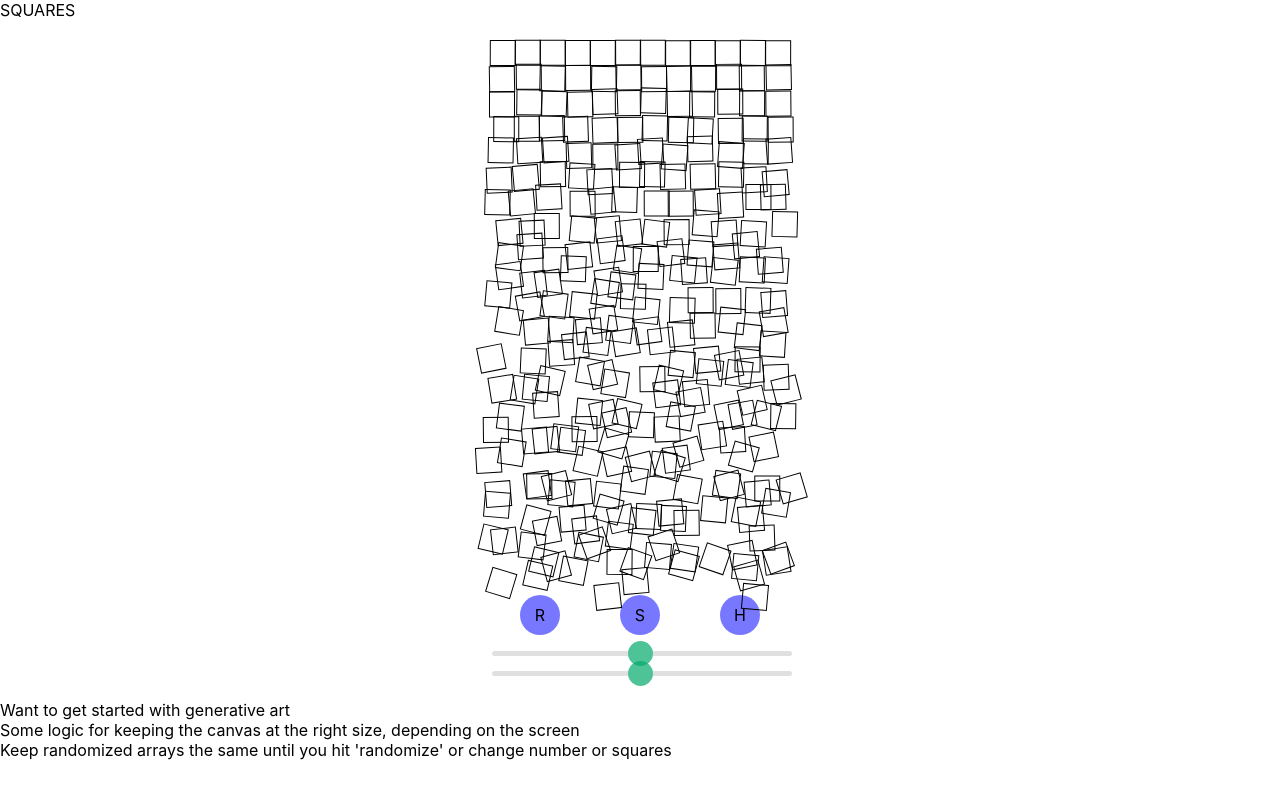
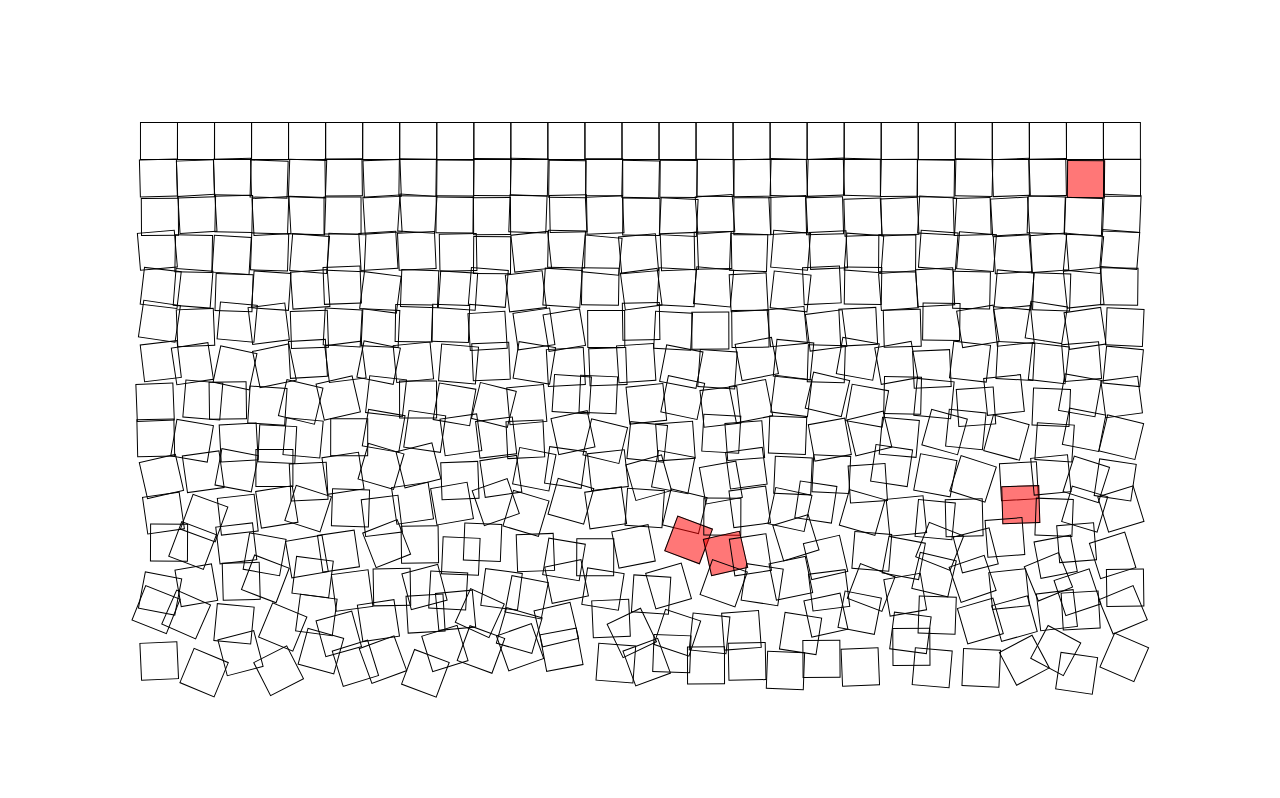
Before and after one commit to Sventenhaaf/haafpixels, a React (Vite) app: page / in a window 1280 px wide. Built offline with nearby package versions, Linux system fonts and the light colour scheme.

Commit message:
customize for big screen

```diff
--- a/src/Pages/Squares/Button.tsx
+++ b/src/Pages/Squares/Button.tsx
@@ -5,10 +5,13 @@ interface Props {
   onClick: React.MouseEventHandler<HTMLDivElement>;
 }
 
-const Square: FC<Props> = ({ children, onClick }) => {
+const Button: FC<Props> = ({ children, onClick }) => {
   return (
     <div
-      onClick={onClick}
+      onClick={e => {
+        e.stopPropagation();
+        onClick(e);
+      }}
       style={{
         width: 40,
         height: 40,
@@ -18,6 +21,7 @@ const Square: FC<Props> = ({ children, onClick }) => {
         display: "flex",
         alignItems: "center",
         justifyContent: "center",
+        cursor: "pointer",
       }}
     >
       {children}
@@ -25,4 +29,4 @@ const Square: FC<Props> = ({ children, onClick }) => {
   );
 };
 
-export default Square;
+export default Button;
--- a/src/Pages/Squares/Nees.tsx
+++ b/src/Pages/Squares/Nees.tsx
@@ -1,4 +1,10 @@
-import React, { useEffect, useState, Fragment, FC } from "react";
+/*
+NICE TO HAVE:
+- Sliders for amount of squares in width and height
+- Opacity white background for controls
+*/
+
+import React, { useEffect, useState, Fragment, FC, useRef } from "react";
 import Square from "./Square";
 import Button from "./Button";
 import Slider from "./Slider";
@@ -12,20 +18,34 @@ const getRandomValues = (widthArray: number[], heightArray: number[]) =>
 const getZeroValues = (widthArray: number[], heightArray: number[]) => widthArray.map(() => heightArray.map(() => [0, 0, 0]));
 
 const Nees: FC<Props> = ({}) => {
-  const { width, height, size, widthArray, heightArray } = getDimenstions();
+  const [sensitivityX, setSensitivityX] = useState(25);
+  const [sensitivityY, setSensitivityY] = useState(25);
+  const [sensitivityPhi, setSensitivityPhi] = useState(25);
+  const [squaresHeight, setSquaresHeight] = useState(15);
+  const [squaresWidth, setSquaresWidth] = useState(27);
+  const [hidden, setHidden] = useState(true);
+  const [isDragging, setIsDragging] = useState(false);
+  const [style, setStyle] = useState({ border: "1px solid black", backgroundColor: "none" });
+
+  const _interval = useRef(true);
+  const { width, height, size, widthArray, heightArray } = getDimenstions(squaresWidth, squaresHeight);
+
   const [array, setArray] = useState(getZeroValues(widthArray, heightArray));
-  const [sensitivityX, setSensitivityX] = useState(50);
-  const [sensitivityY, setSensitivityY] = useState(50);
-  const [hidden, setHidden] = useState(false);
-  const [isDragging, setIsDragging] = useState(false);
-  const [style, setStyle] = useState({ border: "1px solid black", background: "none" });
 
   useEffect(() => {
     setTimeout(() => setArray(getRandomValues(widthArray, heightArray)), 10);
   }, []);
 
+  useEffect(() => {
+    const interval = setInterval(() => _interval.current && setArray(getRandomValues(widthArray, heightArray)), 5000);
+    return () => {
+      clearInterval(interval);
+    };
+  }, []);
+
+  const __interval = () => (_interval.current = !_interval.current);
+
   const randomize: React.MouseEventHandler<HTMLDivElement> = e => {
-    e.stopPropagation();
     setArray(getRandomValues(widthArray, heightArray));
   };
 
@@ -33,21 +53,21 @@ const Nees: FC<Props> = ({}) => {
     e.stopPropagation();
     setHidden(true);
   };
+
   const appear: React.MouseEventHandler<HTMLDivElement> = e => {
     setHidden(!hidden);
   };
 
   const changeStyle: React.MouseEventHandler<HTMLDivElement> = e => {
-    e.stopPropagation();
-    if (style.background === "none") {
-      setStyle({ border: "none", background: "#ff000088" });
+    if (style.backgroundColor === "none") {
+      setStyle({ border: "none", backgroundColor: "#ff000088" });
     } else {
-      setStyle({ border: "1px solid black", background: "none" });
+      setStyle({ border: "1px solid black", backgroundColor: "none" });
     }
   };
 
   return (
-    <div style={{ display: "flex", flexDirection: "column", alignItems: "center" }} onClick={appear}>
+    <div style={{ display: "flex", flexDirection: "column", alignItems: "center", position: "relative" }} onClick={appear}>
       <div
         style={{
           width,
@@ -64,8 +84,9 @@ const Nees: FC<Props> = ({}) => {
                 values={array[i][j]}
                 size={size}
                 key={j}
-                sensitivityX={sensitivityX / 50}
-                sensitivityY={sensitivityY / 50}
+                sensitivityX={sensitivityX / 25}
+                sensitivityY={sensitivityY / 25}
+                sensitivityPhi={sensitivityPhi / 25}
                 isDragging={isDragging}
                 style={style}
               />
@@ -74,14 +95,45 @@ const Nees: FC<Props> = ({}) => {
         ))}
       </div>
 
-      <div style={{ width, opacity: hidden ? 0 : 1 }}>
-        <div style={{ display: "flex", flexDirection: "row", justifyContent: "space-around" }}>
+      <div
+        style={{
+          position: "absolute",
+          display: "flex",
+          alignItems: "center",
+          justifyContent: "center",
+          flexDirection: "column",
+          width,
+          height,
+          visibility: hidden ? "hidden" : "visible",
+          top: 0,
+          left: 0,
+          right: 0,
+          bottom: 0,
+        }}
+        onClick={e => {
+          e.stopPropagation();
+          setHidden(true);
+        }}
+      >
+        <div style={{ width: "100%", display: "flex", flexDirection: "row", justifyContent: "space-around" }}>
+          <Button onClick={__interval}>I</Button>
           <Button onClick={randomize}>R</Button>
           <Button onClick={changeStyle}>S</Button>
           <Button onClick={hide}>H</Button>
         </div>
-        <Slider value={sensitivityX} onChange={setSensitivityX} setIsDragging={setIsDragging} />
-        <Slider value={sensitivityY} onChange={setSensitivityY} setIsDragging={setIsDragging} />
+        <br />
+
+        <div style={{ width: "80%" }}>
+          <Slider value={sensitivityX} onChange={setSensitivityX} setIsDragging={setIsDragging} />
+          <br />
+          <Slider value={sensitivityY} onChange={setSensitivityY} setIsDragging={setIsDragging} />
+          <br />
+          <Slider value={sensitivityPhi} onChange={setSensitivityPhi} setIsDragging={setIsDragging} />
+          <br />
+          <Slider value={squaresWidth} onChange={v => setSquaresWidth(v)} setIsDragging={setIsDragging} />
+          <br />
+          <Slider value={sensitivityPhi} onChange={setSensitivityPhi} setIsDragging={setIsDragging} />
+        </div>
       </div>
     </div>
   );
--- a/src/Pages/Squares/Slider.tsx
+++ b/src/Pages/Squares/Slider.tsx
@@ -14,23 +14,27 @@ const Slider: FC<Props> = ({ value, onChange, setIsDragging }) => {
   };
 
   const onMouseUp = () => {
-    // console.log("release");
     document.body.style.overflow = "scroll";
     setIsDragging(false);
   };
+
   return (
     <div style={{ width: "100%" }}>
       <input
         //
         type="range"
-        min="1"
+        min="0"
         max="100"
         value={value}
-        onChange={e => onChange(+e.target.value)}
+        onChange={e => {
+          e.stopPropagation();
+          onChange(+e.target.value);
+        }}
         className="slider"
         id="myRange"
         onInput={onInput}
         onTouchEnd={onMouseUp}
+        onMouseUp={onMouseUp}
       />
     </div>
   );
--- a/src/Pages/Squares/Square.tsx
+++ b/src/Pages/Squares/Square.tsx
@@ -7,23 +7,28 @@ interface Props {
   values: number[];
   sensitivityX: number;
   sensitivityY: number;
+  sensitivityPhi: number;
   isDragging: boolean;
-  style: { border: string; background: string };
+  style: { border: string; backgroundColor: string };
 }
 
-const Square: FC<Props> = ({ i, j, size, values, sensitivityX, sensitivityY, isDragging, style }) => {
+const INITIAL_OFFSET = 0.3;
+
+const Square: FC<Props> = ({ i, j, size, values, sensitivityX, sensitivityY, sensitivityPhi, isDragging, style }) => {
+  const customStyle = values[0] > 0.98 ? { backgroundColor: "#ff000088" } : { backgroundColor: "#00000000" };
+
   return (
     <div
       style={{
         position: "absolute",
-        transition: isDragging ? "none" : "transform 400ms",
+        transition: isDragging ? "none" : "all 800ms",
         transform: `
 
-              translateX(${i * size + values[0] * (j + 0.3) * sensitivityX}px)
+              translateX(${i * size + values[0] * (j + (INITIAL_OFFSET * sensitivityX) / 4) * sensitivityX}px)
 
-              translateY(${j * size + values[1] * (j + 0.3) * sensitivityY}px)
+              translateY(${j * size + values[1] * (j + (INITIAL_OFFSET * sensitivityY) / 4) * sensitivityY}px)
 
-              rotate(${values[2] * (j + 0.3)}deg)
+              rotate(${values[2] * (j + (INITIAL_OFFSET * sensitivityPhi) / 4) * 2 * sensitivityPhi}deg)
 
               `,
         // left: (i * size + values[0] * (j + 0.3)) * sensitivityX,
@@ -31,6 +36,7 @@ const Square: FC<Props> = ({ i, j, size, values, sensitivityX, sensitivityY, isD
         width: size - 1,
         height: size - 1,
         ...style,
+        ...customStyle,
         // border: "1px solid transparent",
         // background: "#ff000088",
       }}
--- a/src/Pages/Squares/Squares.tsx
+++ b/src/Pages/Squares/Squares.tsx
@@ -1,17 +1,14 @@
-import React, { FC, useState } from "react";
+import React, { FC } from "react";
 import Nees from "./Nees";
 
 const Squares: FC<{}> = () => {
   return (
-    <div style={{ overflow: "hidden" }}>
-      <div>SQUARES</div>
-      <br />
+    <div style={{ overflow: "hidden", height: "100vh", display: "flex", alignItems: "center", justifyContent: "center" }}>
+      {/* <div>SQUARES</div> */}
       <Nees />
-      <br />
-
-      <div>Want to get started with generative art</div>
+      {/* <div>Want to get started with generative art</div>
       <div>Some logic for keeping the canvas at the right size, depending on the screen</div>
-      <div>Keep randomized arrays the same until you hit 'randomize' or change number or squares</div>
+      <div>Keep randomized arrays the same until you hit 'randomize' or change number or squares</div> */}
     </div>
   );
 };
--- a/src/Pages/Squares/util.ts
+++ b/src/Pages/Squares/util.ts
@@ -1,11 +1,11 @@
 const PADDING = 5;
-export const SQUARES_WIDTH = 12;
-export const SQUARES_HEIGHT = 22;
+// export const SQUARES_WIDTH = 22;
+// export const SQUARES_HEIGHT = 12;
 
 export const BUTTONS_HEIGHT = 100;
 
-export const getDimenstions = () => {
-  const maxWidth = Math.min(window.innerWidth - 2 * PADDING, 300);
+export const getDimenstions = (SQUARES_WIDTH: number, SQUARES_HEIGHT: number) => {
+  const maxWidth = Math.min(window.innerWidth - 2 * PADDING, 1000);
   const maxHeight = window.innerHeight - 2 * PADDING - BUTTONS_HEIGHT;
 
   let width = 0,
```
